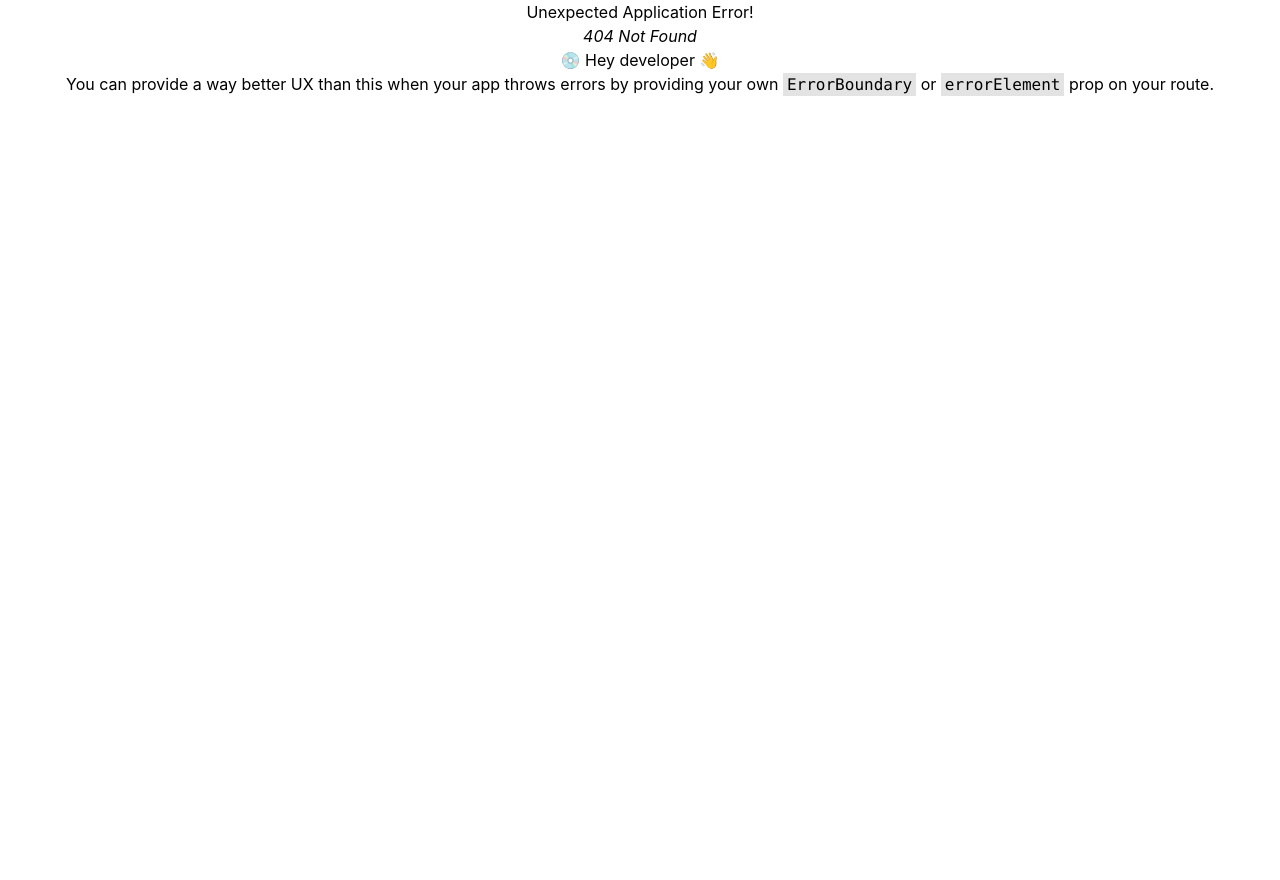
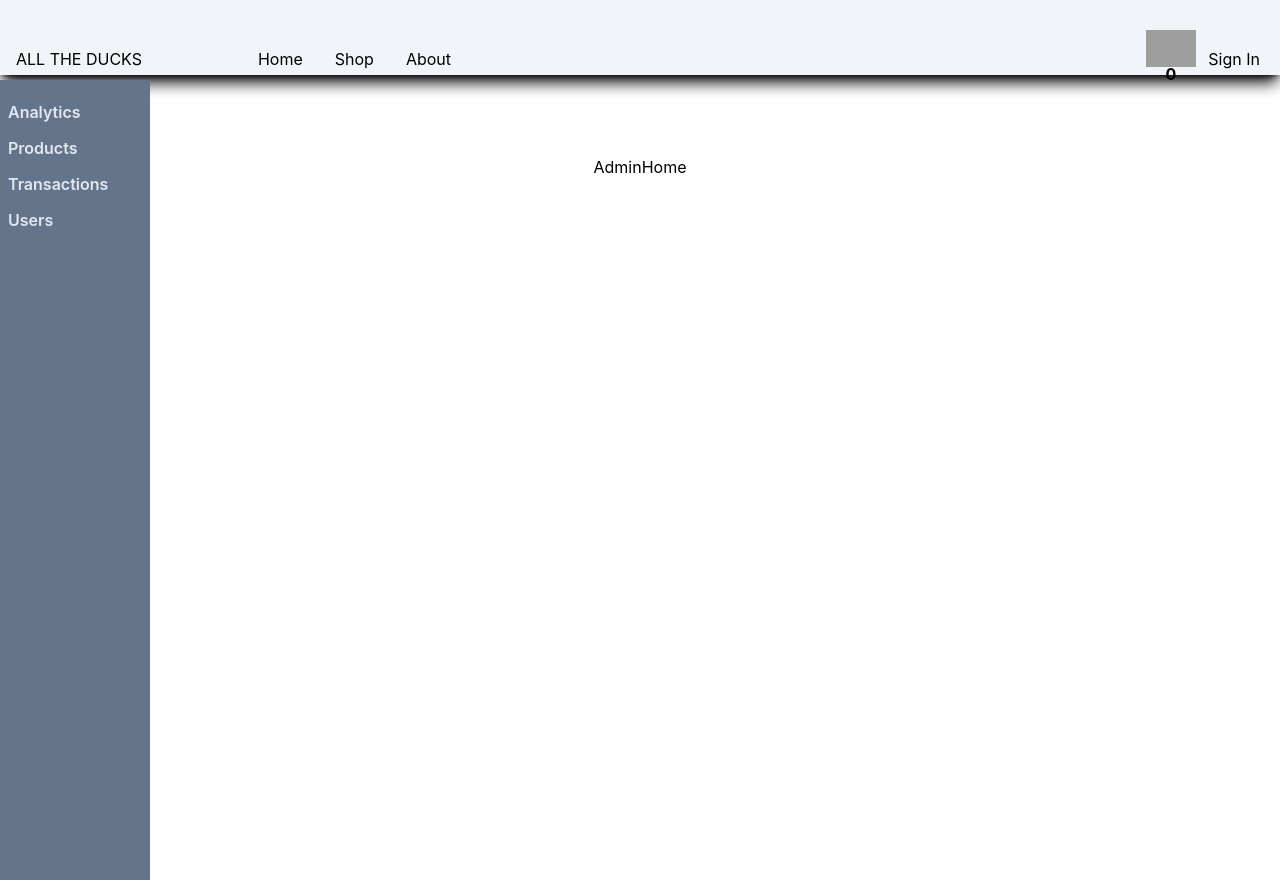
Before and after one commit to dmobley0608/e-commerce-re, a React (Create React App) app: page /admin in a window 1280 px wide. Before the commit this address had no page. Before the commit the page ends 800 px from the top, so only its background shows below. Built offline with nearby package versions, Linux system fonts and the light colour scheme; grey boxes are pictures that could not be loaded.

Commit message:
implemented sidebar navigation for admin page

```diff
--- a/package.json
+++ b/package.json
@@ -20,7 +20,7 @@
     "web-vitals": "^2.1.4"
   },
   "scripts": {
-    "start-client": "react-scripts start",
+    "start-client": "cross-env BROWSER=none react-scripts start",
     "start-server": "npm run build && nodemon server/app.js",
     "build": "react-scripts build",
     "test": "react-scripts test",
@@ -48,6 +48,7 @@
     "@babel/plugin-proposal-private-property-in-object": "^7.21.11",
     "@tailwindcss/forms": "^0.5.6",
     "autoprefixer": "^10.4.15",
+    "cross-env": "^7.0.3",
     "postcss": "^8.4.29",
     "tailwindcss": "^3.3.3"
   }
--- a/src/App.js
+++ b/src/App.js
@@ -10,6 +10,8 @@ import { Login } from './pages/login/Login';
 import { Register } from './pages/register/Register';
 import Product from './pages/products/Product';
 import Cart from './pages/cart/Cart';
+import AdminLayout from './[layouts]/AdminLayout';
+import AdminHome from './pages/admin/AdminHome';
 
 
 const router = createBrowserRouter(
@@ -22,6 +24,9 @@ const router = createBrowserRouter(
       <Route path='/login' element={<Login />} />
       <Route path='/register' element={<Register />} />
       <Route path='/cart' element={<Cart />} />
+      <Route path='/admin' element={<AdminLayout/>}>
+            <Route path='/admin' element={<AdminHome/>}/>
+      </Route>
     </Route>
   ))
 
--- /dev/null
+++ b/src/[components]/admin/Sidebar/Sidebar.jsx
@@ -0,0 +1,24 @@
+import React, { useState } from 'react'
+
+export default function Sidebar() {
+    const [open, setOpen] = useState(false)
+    return (
+        <div
+        className={`${open? 'animate-slideRight  bg-slate-500': 'translate-x-[-100px] '}
+        sm:translate-x-0 w-[150px] pl-2 pr-6 pt-5 min-h-screen text-slate-200 sm:bg-slate-500`}>
+            <div className='sm:hidden text-black' onClick={()=>setOpen(!open)}>
+               {!open ?
+                <h1 className='text-2xl font-extrabold text-right pr-2 '>{">"}</h1>
+                :
+                <h1 className='text-2xl font-semibold text-right pr-2 text-white'>X</h1>
+               }
+            </div>
+            <ul className='text-start'>
+                <li className='font-semibold cursor-pointer hover:font-bold mb-3'>Analytics </li>
+                <li className='font-semibold cursor-pointer hover:font-bold mb-3'>Products </li>
+                <li className='font-semibold cursor-pointer hover:font-bold mb-3'>Transactions </li>
+                <li className='font-semibold cursor-pointer hover:font-bold mb-3'>Users </li>
+            </ul>
+        </div>
+    )
+}
--- a/src/[components]/navbar/Navbar.jsx
+++ b/src/[components]/navbar/Navbar.jsx
@@ -11,7 +11,7 @@ export default function Navbar() {
 
 
   return (
-    <nav className="flex shadow-lg h-[75px]  items-end  px-4 pt-3 bg-slate-100 shadow-black pb-1 mb-20">
+    <nav className="flex shadow-lg h-[75px]  items-end  px-4 pt-3 bg-slate-100 shadow-black pb-1 mb-20 z-50">
       <div id="nav-brand" className="mr-[100px]">
         <h4>ALL THE DUCKS</h4>
       </div>
--- /dev/null
+++ b/src/[layouts]/AdminLayout.jsx
@@ -0,0 +1,16 @@
+import React from 'react'
+import { Outlet } from 'react-router-dom'
+import Sidebar from '../[components]/admin/Sidebar/Sidebar'
+
+export default function AdminLayout() {
+    return (
+        <div className='flex'>
+            <div className=' absolute min-h-screen mt-[-75px] max-w-52 mr-6'>
+                <Sidebar />
+            </div>
+            <div className='flex felx-col justify-center w-full'>
+                <Outlet />
+            </div>
+        </div>
+    )
+}
--- /dev/null
+++ b/src/pages/admin/AdminHome.jsx
@@ -0,0 +1,7 @@
+import React from 'react'
+
+export default function AdminHome() {
+  return (
+    <div>AdminHome</div>
+  )
+}
--- a/tailwind.config.js
+++ b/tailwind.config.js
@@ -9,11 +9,17 @@ module.exports = {
         fadeIn: {
           '0%': { opacity: '0' },
           '100%': { opacity: '1' }
+        },
+        slideRight:{
+          '0%': {translateX:'0px'},
+          '100%':{translateX:'200px'}
         }
       },
       animation: {
-        fadein: "fadeIn .5s"
-      }
+        fadein: "fadeIn .5s",
+        slideRight: "slideRight 1.5s"
+      },
+
     },
   },
 
```
Also changed, not shown: 2 other files (tests, documents, lock files or other folders).
